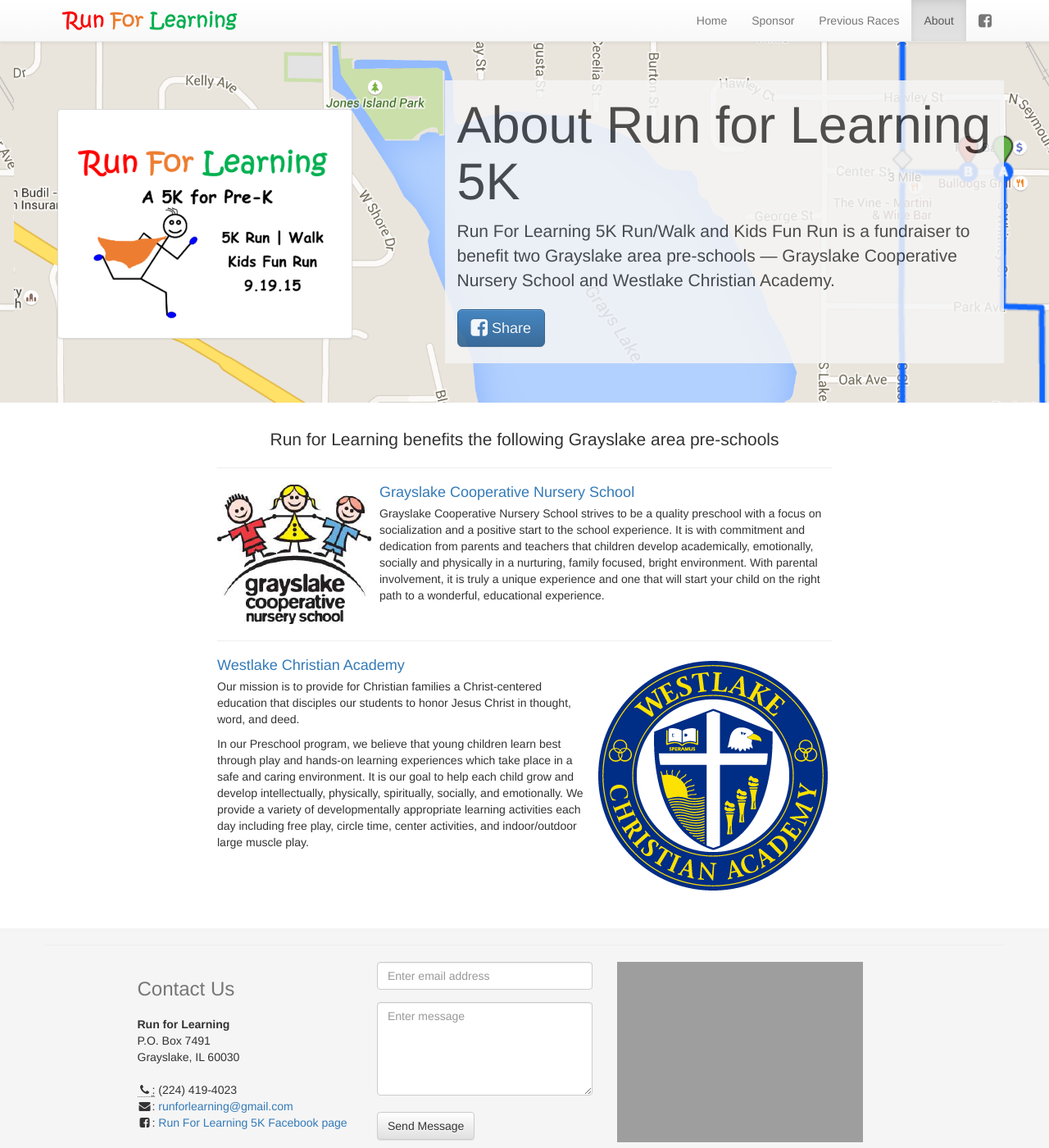
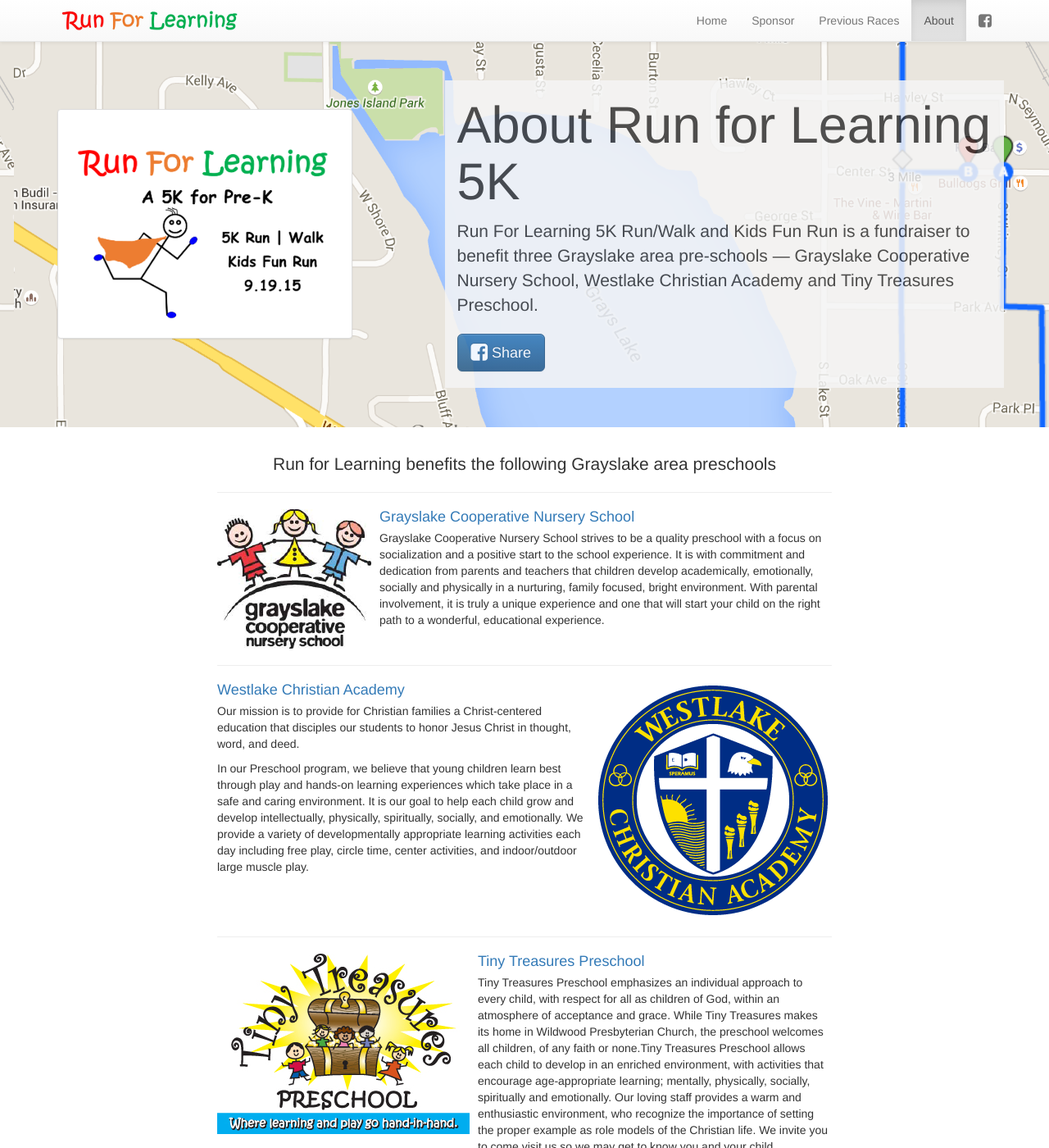
Before and after one commit to runforlearning/runforlearning.github.io, a Jekyll site: the page built from about.html, in a window 1280 px wide and 1400 px high. Shown: the whole window at 82% size. Built offline with Jekyll 4.4.1, drawn with Linux system fonts in a browser that asks for light colours; nearby versions of some CDN libraries; some of the changed text lies outside the part shown; grey boxes are pictures that could not be loaded.

Commit message:
Adds Tiny Treasures Preschool

```diff
--- a/_config.yml
+++ b/_config.yml
@@ -6,7 +6,7 @@
 
 short_name: 5K Run/Walk and Kids Fun Run
 
-description: 5K Run/Walk and Kids Fun Run to raise funds for two Grayslake pre-schools
+description: 5K Run/Walk and Kids Fun Run to raise funds for three Grayslake pre-schools
 
 author_email: webmaster@grayslake-coop.com
 
@@ -36,17 +36,13 @@
 
 gcns_logo_url: 'assets/images/gcns_logo.jpg'
 
-gloryland_url: 'http://www.glorylandpreschool.com/'
-
-gloryland_logo_url: 'assets/images/gloryland_logo.jpg'
-
 westlake_url: 'http://westlakechristian.org/'
 
 westlake_logo_url: 'assets/images/westlakechristian_logo.jpg'
 
-peppermint_url: 'http://peppermintstickcc.com'
+tt_url: 'http://www.wildwoodpc.net/preschool/'
 
-peppermint_logo_url: 'assets/images/peppermint_stick_logo.jpg'
+tt_logo_url: 'assets/images/tiny_treasures_logo.jpg'
 
 race_results_5k_2014: '<a href="http://racetime.info/wp-content/uploads/2014/09/Run-For-Learning-5K-Overall-Results.htm" title="Run for Learning 5K 2014 Race Results" class="btn btn-success btn-lg" target="_blank">5K race results</a>'
 
--- /dev/null
+++ b/_includes/about_tiny_treasures.html
@@ -0,0 +1,27 @@
+<div class="media hidden-xs">
+  <a class="pull-left" href="{{ site.tt_url }}" target="_blank">
+    <img class="media-object" src="{{ site.tt_logo_url }}" alt="Tiny Treasures Preschool logo">
+  </a>
+  <div class="media-body">
+    <h4 class="media-heading">
+      <a href="{{ site.tt_url }}" target="_blank">
+        Tiny Treasures Preschool
+      </a>
+    </h4>
+    <p>{{ page.TT_main_text }}</p>
+  </div>
+</div>
+
+<div class="visible-xs">
+  <div class="thumbnail">
+    <a href="{{ site.tt_url }}" target="_blank">
+      <img id="tt-logo" class="logo" src="{{ site.tt_logo_url }}" alt="Tiny Treasures Preschool logo">
+    </a>
+    <div class="caption">
+      <a href="{{ site.tt_url }}" target="_blank">
+        <h4>Tiny&nbsp;Treasures&nbsp;Preschool</h4>
+      </a>
+      <p>{{ page.TT_main_text }}</p>
+    </div>
+  </div>
+</div>
--- a/about.html
+++ b/about.html
@@ -6,10 +6,11 @@
 sitemap:
   priority: 0.7
   changefreq: weekly
-  lastmod: 2015-06-03T22:42:35-05:00
+  lastmod: 2015-07-07T22:42:35-05:00
 GCNS_main_text: Grayslake Cooperative Nursery School strives to be a quality preschool with a focus on socialization and a positive start to the school experience.  It is with commitment and dedication from  parents and teachers that children develop academically, emotionally, socially and physically in a nurturing, family focused, bright environment.  With parental involvement, it is truly a unique experience and one that will start your child on the right path to a wonderful, educational experience.
 WCA_preamble: Our mission is to provide for Christian families a Christ-centered education that disciples our students to honor Jesus Christ in thought, word, and deed.
 WCA_main_text: In our Preschool program, we believe that young children learn best through play and hands-on learning experiences which take place in a safe and caring environment.  It is our goal to help each child grow and develop intellectually, physically, spiritually, socially, and emotionally.  We provide a variety of developmentally appropriate learning activities each day including free play, circle time, center activities, and indoor/outdoor large muscle play.
+TT_main_text: Tiny Treasures Preschool emphasizes an individual approach to every child, with respect for all as children of God, within an atmosphere of acceptance and grace. While Tiny Treasures makes its home in Wildwood Presbyterian Church, the preschool welcomes all children, of any faith or none.Tiny Treasures Preschool allows each child to develop in an enriched environment, with activities that encourage age-appropriate learning; mentally, physically, socially, spiritually and emotionally. Our loving staff provides a warm and enthusiastic environment, who recognize the importance of setting the proper example as role models of the Christian life. We invite you to come visit us so we may get to know you and your child.
 ---
 
 <div id="about-masthead" class="jumbotron">
@@ -22,7 +23,7 @@
       </div>
       <div id="jumbotron-copy" class="col-md-7 col-md-offset-1">
         <h1>About Run for Learning 5K</h1>
-        <p>{{ site.name }} is a fundraiser to benefit two Grayslake area pre-schools &mdash; Grayslake Cooperative Nursery School and Westlake Christian Academy.</p>
+        <p>{{ site.name }} is a fundraiser to benefit three Grayslake area pre-schools &mdash; Grayslake Cooperative Nursery School, Westlake Christian Academy and Tiny Treasures Preschool.</p>
         <p>
           <a name="fb_share" type="button" class="btn btn-primary btn-lg" href="http://www.facebook.com/sharer.php?u={{site.url}}{{page.url}}&media={{site.url}}/assets/images/run_for_learning_logo_2015.png&description={{page.description}}" class="joinFB"><i class="fa fa-facebook-square fa-lg"></i> Share</a>
         </p>
@@ -35,11 +36,13 @@
   <div class="container">
     <div class="row">
       <div class="col-md-8 col-md-offset-2">
-        <p class="lead text-center">Run for Learning benefits the following Grayslake area pre-schools</p>
+        <p class="lead text-center">Run for Learning benefits the following Grayslake area preschools</p>
         <hr>
         {% include about_gcns.html %}
         <hr>
         {% include about_westlake.html %}
+        <hr>
+        {% include about_tiny_treasures.html %}
       </div>
     </div>
   </div>
--- a/index.html
+++ b/index.html
@@ -1,12 +1,12 @@
 ---
 layout: default
 title: 2nd Annual Run for Learning 5K Run/Walk and Kids Fun Run
-description: Run for Learning is a a professionally timed 5K walk/run that benefits two Grayslake, IL schools.
+description: Run for Learning is a a professionally timed 5K walk/run that benefits three Grayslake, IL preschools.
 canonical_url: http://www.runforlearning.com/
 sitemap:
   priority: 0.7
   changefreq: weekly
-  lastmod: 2015-06-03T22:42:35-05:00
+  lastmod: 2015-07-07T22:42:35-05:00
 ---
 
 <div id="home-masthead" class="jumbotron">
--- a/sponsor.html
+++ b/sponsor.html
@@ -1,12 +1,12 @@
 ---
 layout: default
 title: Become a Sponsor
-description: Become a sponsor today and help raise money for two local Grayslake, IL schools.
+description: Become a sponsor today and help raise money for three local Grayslake, IL preschools.
 canonical_url: http://www.runforlearning.com/sponsor.html
 sitemap:
   priority: 0.7
   changefreq: weekly
-  lastmod: 2015-06-03T22:42:35-05:00
+  lastmod: 2015-07-07T22:42:35-05:00
 ---
 
 <div id="sponsor-masthead" class="jumbotron">
@@ -38,7 +38,7 @@
   <div class="container">
     <div class="row">
       <div class="col-md-8">
-        <p class="lead">This event will raise money for two local Grayslake preschools.</p>
+        <p class="lead">This event will raise money for three local Grayslake preschools.</p>
         <p>Your sponsorship helps to defray from the cost of organizing the event along with providing a great opportunity to highlight your company name to thousands of people.  Please consider sponsoring this great event and help our children start off on the right path to a great education in our own community.<p>
 
         {% include become_a_sponsor.html %}
```
Also changed, not shown: _includes/preschools.html (+15 -2 lines), assets/images/tiny_treasures_logo.jpg (added).
